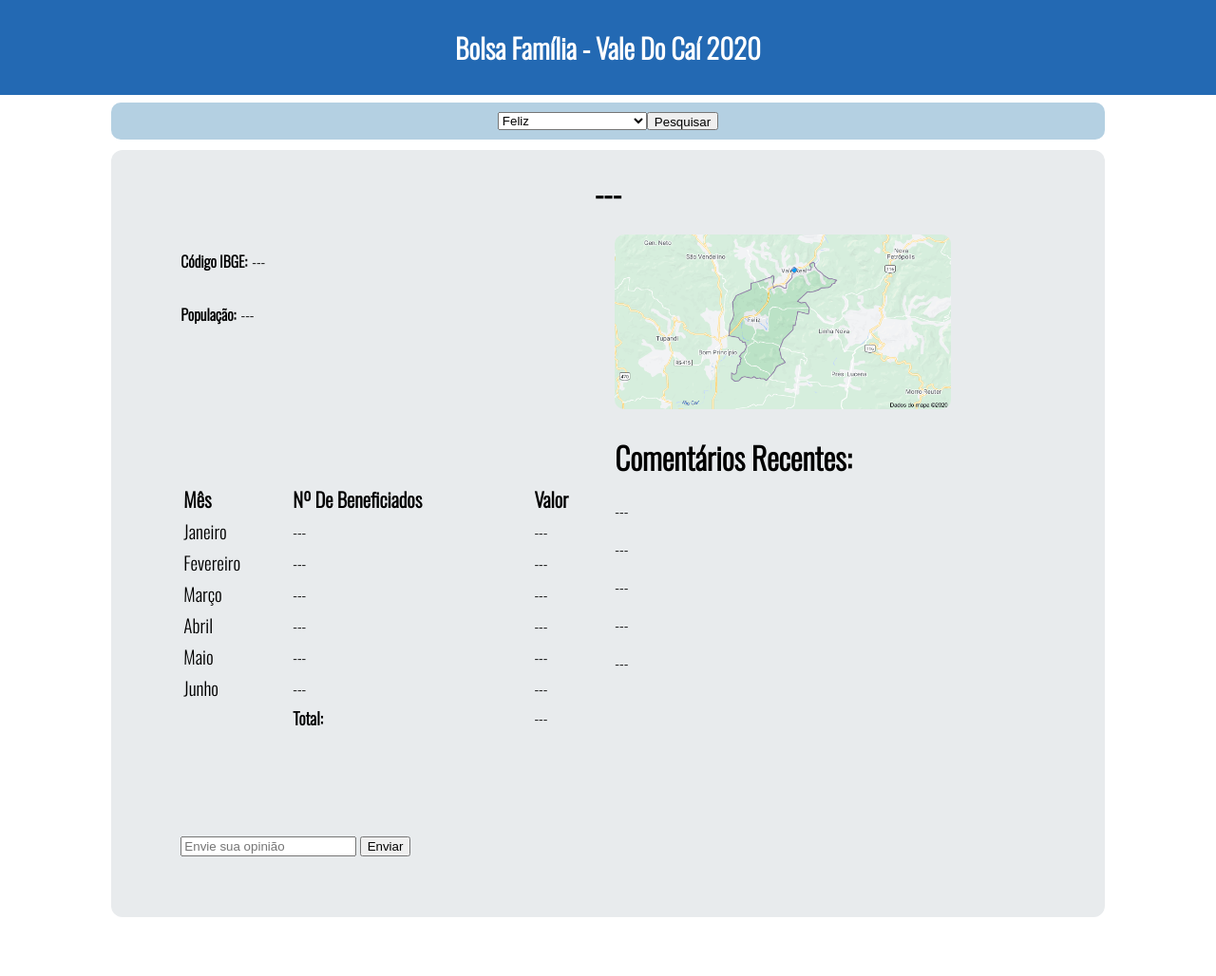
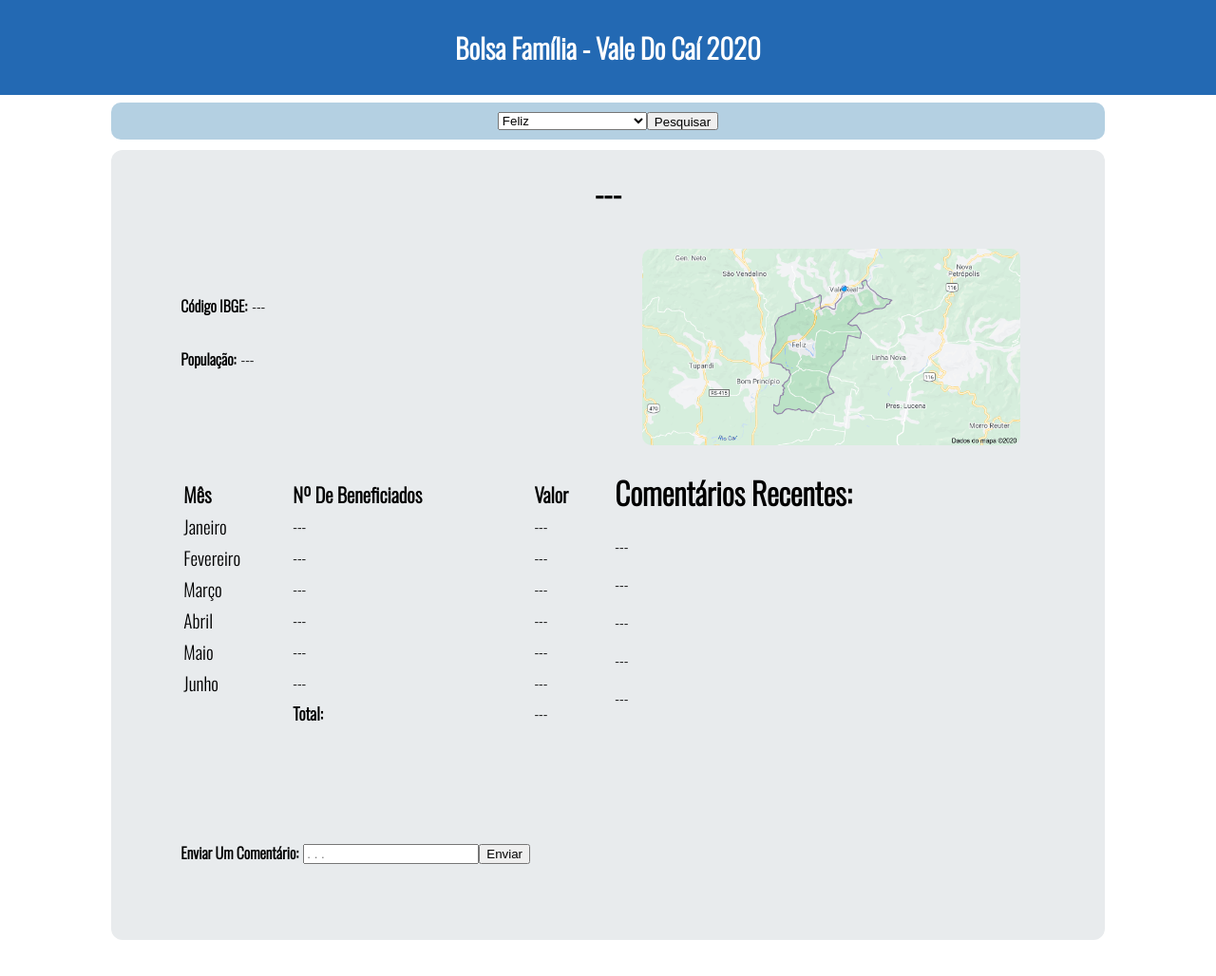
Before and after one commit to ILauro/Multidisciplinar_API, a plain HTML site: page index.html in a window 1280 px wide. Shown: the whole page at 95% size. Drawn offline with nearby package versions, Linux system fonts and the light colour scheme; no server answers.

Commit message:
Comentarios feedback

```diff
--- a/index.html
+++ b/index.html
@@ -109,7 +109,8 @@
                   <p id="pc5">---</p>
                 </div>
                 <div id="feedback">
-                    <input type="text" id="op" name="op" placeholder="Envie sua opinião">
+                    <label for="op" style="font-weight: bold; margin-right: 0.3em;">Enviar um comentário: </label>
+                    <input type="text" id="op" name="op" maxlength="100" placeholder=". . .">
                     <button id="bt" onclick="alerta()">Enviar</button>
 
 
--- a/script.js
+++ b/script.js
@@ -134,7 +134,7 @@ function capitalizeFirstLetter(string) {
 
 var op = ["---","---","---","---","---"];
 function alerta(){
-    op.unshift(cidade + ": " +  document.getElementById("op").value + ".");
+    op.unshift(cidade + ": " +  document.getElementById("op").value);
 
     document.getElementById('pc1').innerHTML = op[0];
     document.getElementById('pc2').innerHTML = op[1];
@@ -142,6 +142,6 @@ function alerta(){
     document.getElementById('pc4').innerHTML = op[3];
     document.getElementById('pc5').innerHTML = op[4];
 
-    window.alert('Obrigado! Seu comentário:\n"' + cidade + ": "+document.getElementById("op").value + '."' +"\n foi enviado a nosso fórum de discussões!");
+    window.alert('Obrigado! Seu comentário:\n"' + cidade + ": "+document.getElementById("op").value +"\n foi enviado ao nosso fórum de discussões!");
 
 };
--- a/style.css
+++ b/style.css
@@ -40,7 +40,7 @@ body,html{
     margin: 10px;
     display: grid;
     grid-template-columns: 0.5fr 3fr 0.1fr 3fr 0.5fr;
-    grid-template-rows: 1fr 2fr 5fr 1fr;
+    grid-template-rows: 1fr 2fr 4fr 1fr;
     grid-template-areas:
     ". t t t ."
     ". i . m . "
@@ -50,7 +50,11 @@ body,html{
 #feedback{
     grid-area: b;
     width: 100%;
+    display: flex;
+    align-items: flex-end;
+    margin-bottom: 5em;
 }
+
 
 #mapa{
     grid-area:m;
@@ -59,8 +63,9 @@ body,html{
 }
 #mapa > img {
     border-radius: 10px;
-    width: 80%;
-  height: auto;
+    width: 90%;
+    height: auto;
+    margin-left: 1.8em;
 }
 
 #cidade{
@@ -71,7 +76,7 @@ body,html{
 .table{
     grid-area: td;
     width: 100%;
-    margin-top: 5em;
+    margin-top: 2em;
 }
 
 #cp1{
@@ -89,6 +94,7 @@ body,html{
     grid-area: i;
     width: 100%;
     height: 100%;
+    margin-top: 2em;
 
 }
 
```
